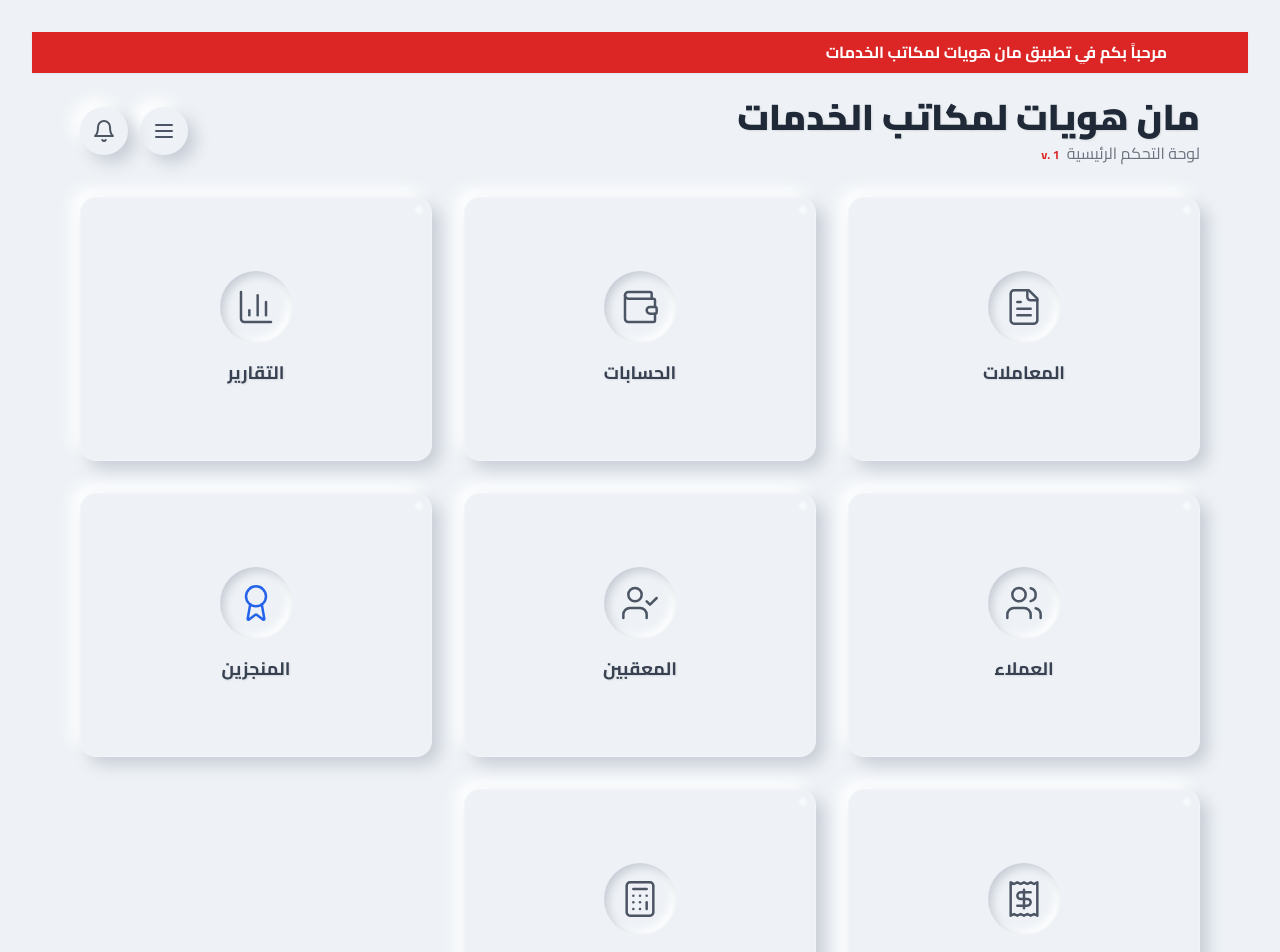
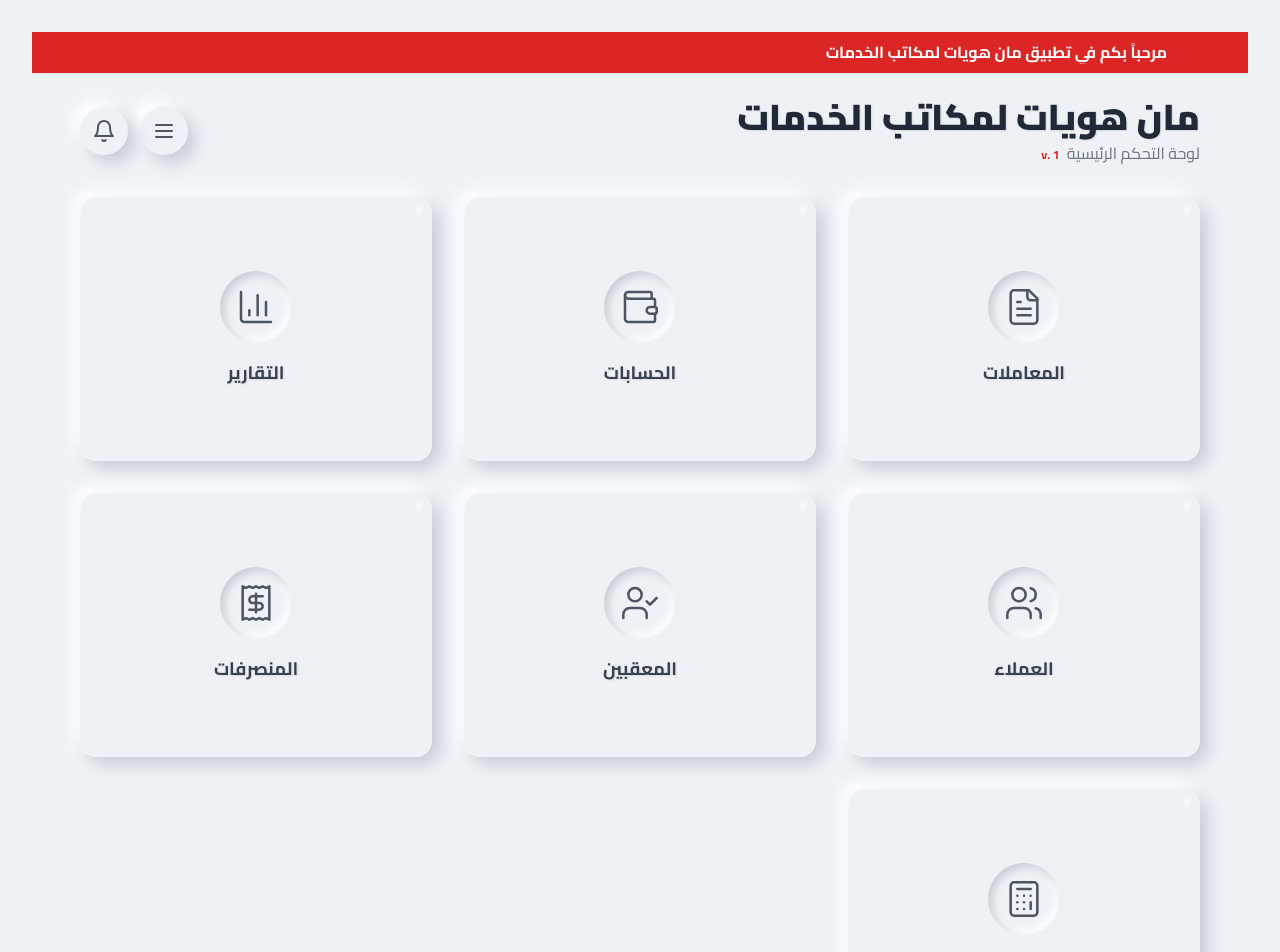
Before and after one commit to alnopeapp2025/Ttagep, a React (Vite) app: page / in a window 1280 px wide. Shown: the top 952 px of the page. Built offline with nearby package versions, Linux system fonts and the light colour scheme.

Commit message:
Commit from Dualite Alpha:

```diff
--- a/src/pages/Dashboard.tsx
+++ b/src/pages/Dashboard.tsx
@@ -854,14 +854,6 @@ export default function Dashboard() {
           />
 
           <DashboardButton
-              icon={Award}
-              label="المنجزين"
-              variant="primary"
-              locked={!canAccessPage('achievers')}
-              onClick={() => handlePageClick('achievers', '/achievers')}
-          />
-
-          <DashboardButton
               icon={Receipt}
               label="المنصرفات"
               variant="danger"
```
